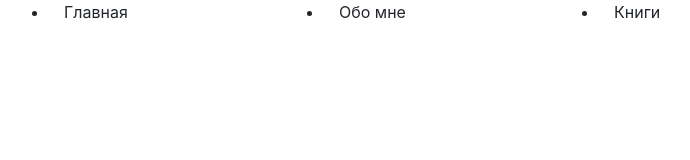
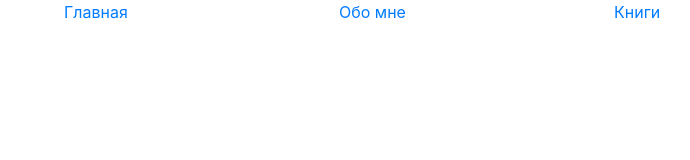
Before and after one commit to PavelSOS1985/PavelSOS1985.github.io, a plain HTML site: page index.html in a window 1280 px wide. Shown: the whole page, without its empty margins (61-751 px from the left). Drawn offline with Linux system fonts and the light colour scheme.

Commit message:
inital cmt 1

```diff
--- a/index.html
+++ b/index.html
@@ -2,16 +2,17 @@
 <html lang="en">
 <head>
     <meta charset="UTF-8">
-    <link rel="stylesheet" href="css/bootstrap.min.css">
+    <link rel="stylesheet" href="CSS/bootstrap.min.css">
+    <link rel="stylesheet" href="CSS/style.css">
     <title>Pavel Sosonnyi - Blog</title>
 </head>
 <body>
 <div class="container">
     <header>
         <ul class="row">
-            <li class="col-3">Главная</li>
-            <li class="col-3">Обо мне</li>
-            <li class="col-3">Книги</li>
+            <li class="col-3"><a href="##">Главная</a></li>
+            <li class="col-3"><a href="##">Обо мне</a></li>
+            <li class="col-3"><a href="##">Книги</a></li>
         </ul>
     </header>
 </div>
```
